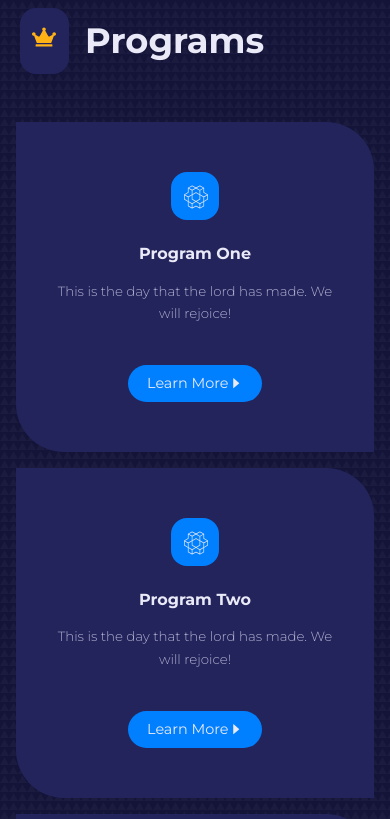
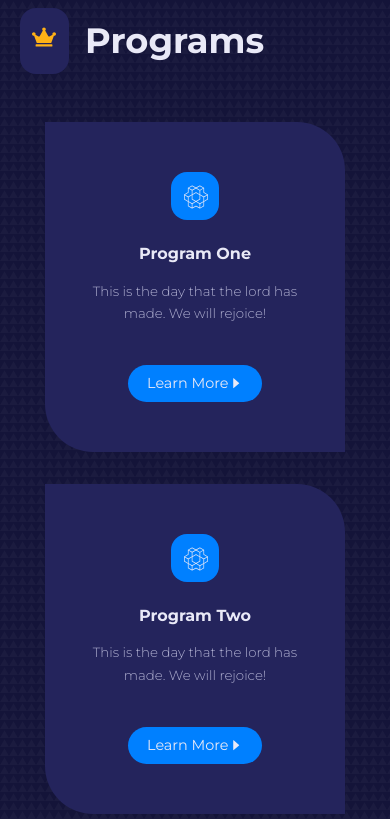
Before and after one commit to Tobi-official/react-project-website, a React (Create React App) app: page / in a window 390 px wide. Shown: the part 900-1719 px from the top of the page. Built offline with nearby package versions, Linux system fonts and the light colour scheme.

Commit message:
responsive media queries

```diff
--- a/src/index.css
+++ b/src/index.css
@@ -110,7 +110,6 @@ section {
   display: flex;
   align-items: center;
   gap: 1rem;
-  align-items: center;
 }
 
 .section--head span {
--- a/src/pages/home/home.css
+++ b/src/pages/home/home.css
@@ -384,13 +384,12 @@ footer {
 
     .programs--wrapper {
         grid-template-columns: 1fr;
-        gap: 1rem;
+        gap: 2rem;
         margin-top: 3rem;
-        align-items: center;
     }
 
     .programs--program {
-        width: 100%;
+        width: 84%;
         margin: 0 auto;
     }
 
@@ -401,7 +400,7 @@ footer {
     }
 
     .card.values--value {
-        width: 100%;
+        width: 84%;
         margin-inline: auto;
     }
 
```
